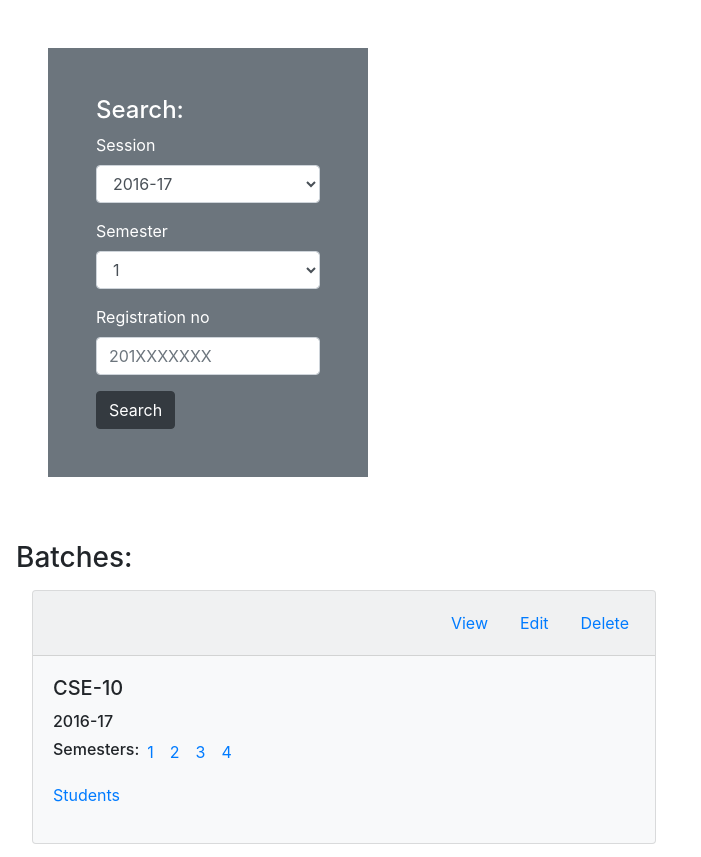
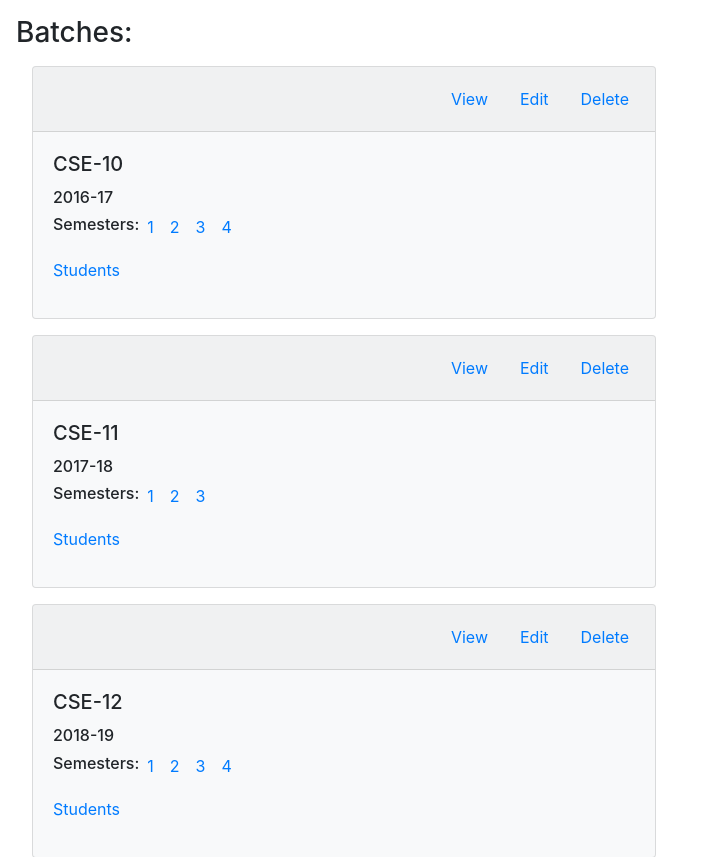
Before and after one commit to RahatGithub/RMS1, a Django app: page /main/ in a window 1280 px wide. Shown: the top 857 px of the page, without its empty margins (0-701 px from the left). Run offline with Django 4.2, Linux system fonts and the light colour scheme; data comes from the database, SQL or seed files in the repository; some libraries are stand-ins or nearby versions.

Commit message:
search function removed

```diff
--- a/main/templates/main/index.html
+++ b/main/templates/main/index.html
@@ -5,36 +5,6 @@
 
 
 {% block body %}
-
-<section class="m-5 p-5 w-25 bg-secondary text-white">
-    <h4>Search: </h4>
-    <form method="post"> {% csrf_token %}
-        <input type="hidden" name="form_name" value="search_form" id="search_form">
-        <div class="form-group">
-          <label for="session">Session</label>
-          <select class="form-control" name="session" id="exampleFormControlSelect1">
-            {% for batch in all_batches %}
-                <option>{{batch.session}}</option>
-            {% endfor %}
-          </select>
-        </div>
-        <div class="form-group">
-            <label for="exampleFormControlSelect2">Semester</label>
-            <select class="form-control" name="semester_no" id="exampleFormControlSelect2">
-                {% for i in "12345678"|slice:":8" %}
-                  <option>{{i}}</option>
-                {% endfor %}
-            </select>
-        </div>
-        <div class="form-group">
-            <label for="exampleFormControlSelect3">Registration no</label>
-            <input type="text" class="form-control" name="reg_no" id="exampleFormControlInput3" placeholder="201XXXXXXX">
-        </div>
-        <a href="search/"> <button type="submit" class="btn btn-dark text-white">Search</button> </a>
-    </form>
-</section>
-
-
 
 <section class="batch-list p-3">
     <h3>Batches: </h3>
--- a/main/urls.py
+++ b/main/urls.py
@@ -9,6 +9,5 @@
     path('add_semester/<str:batch_no>', views.add_semester, name="add_semester"),
     path('course_view/<str:batch_no>/<int:semester_no>/<str:course_type>/<str:course_code>', views.course_view, name="course_view"),
     path('gradesheet_view/<str:session>/<str:reg_no>', generate_pdf, name="generate_pdf"),
-    path('search', views.search, name="search")
     # path('table_sheet_pdf/<str:session>/<str:reg_no>/', generate_pdf, name="generate_pdf")
 ]
--- a/main/views.py
+++ b/main/views.py
@@ -356,16 +356,3 @@
         all_batches.append(new_dict)
 
     return render(request, 'main/index.html', {'all_batches' : all_batches})
-
-
-
-def search(request):
-    session = request.POST['session']
-    semester_no = request.POST['semester_no']
-    reg_no = request.POST['reg_no']
-    # print(session, "sem:", semester_no, reg_no)
-
-    batch = Batch.objects.filter(session=session).first()
-
-
-    return redirect('/main')
```
